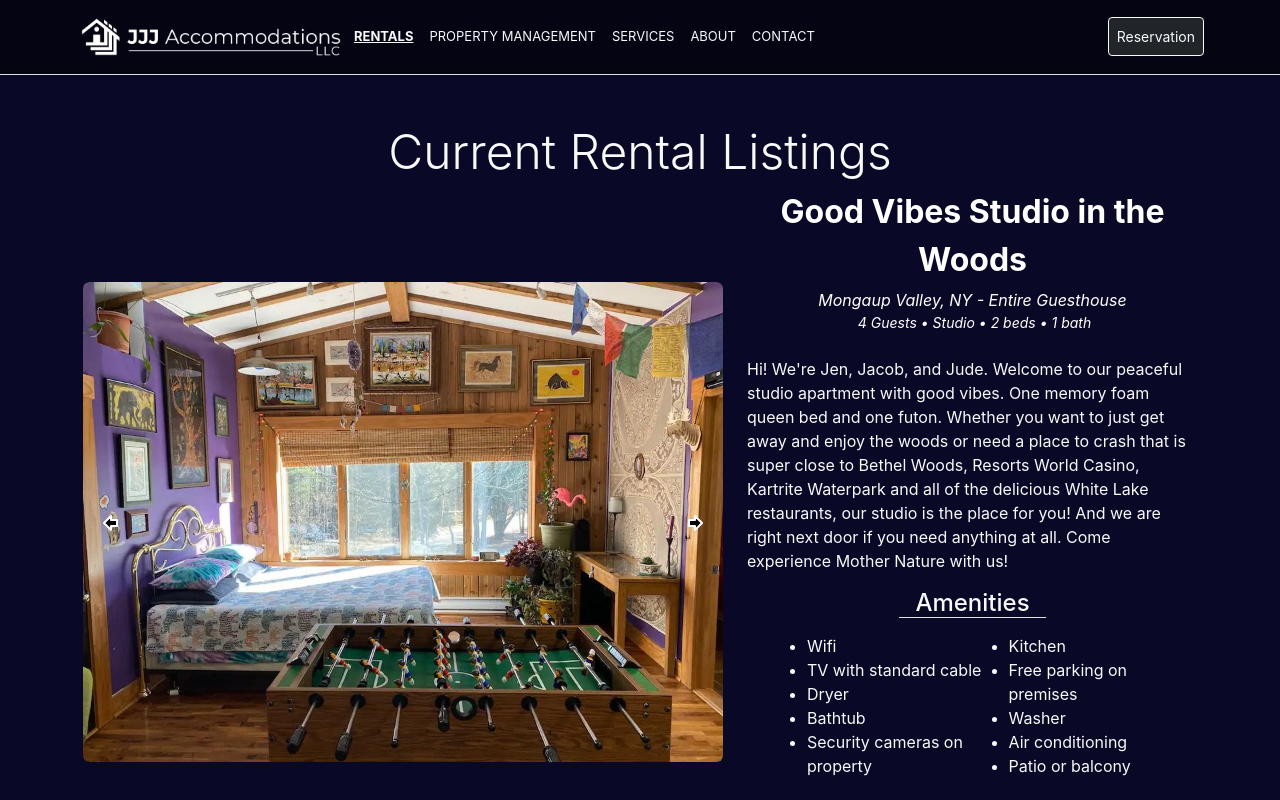
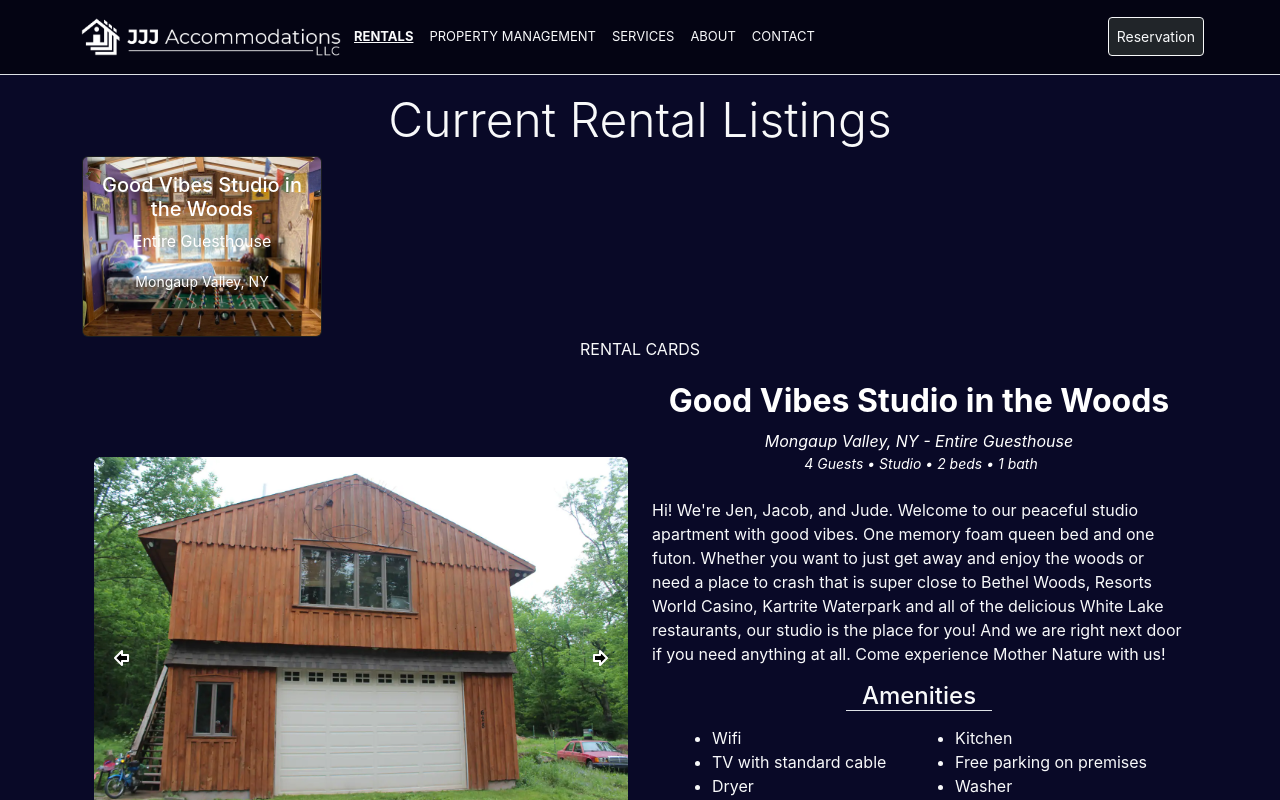
Before and after one commit to Jon-Grabowski/jjj-accommodations, a React (Create React App) app: page /rentals in a window 1280 px wide. Shown: the top 800 px of the page. Built offline with nearby package versions, Linux system fonts and the light colour scheme.

Commit message:
refactored rental pages files, started making rental cards

```diff
--- a/src/components/Home/RentalCarousel.js
+++ b/src/components/Home/RentalCarousel.js
@@ -1,10 +1,9 @@
 import React from 'react'
 import { useState, useEffect } from 'react'
-import { images } from './utilitiesHome';
 import './rentalcarousel.css'
 import { ArrowBigLeft, ArrowBigRight } from 'lucide-react';
 
-function RentalCarousel() {
+function RentalCarousel({images}) {
     const [imgIndex, setImageIndex] = useState(0)
 
     function handleClick(interval){
@@ -20,8 +19,8 @@ function RentalCarousel() {
 
     const imgElementArr = images.map(img => {
         return <img
-                    key={img.path}
-                    src={img.path}
+                    key={img}
+                    src={img}
                     alt='house'
                     className='carousel-img w-100 d-block rounded'
                     style={{translate: `${-100 * imgIndex}%`}}
@@ -38,7 +37,7 @@ function RentalCarousel() {
 
     return (
         <div id='home-carousel-wrapper' className='w-lg-50 w-100 position-relative rounded'>
-            <div className='w-100 h-100 d-flex overflow-hidden'>
+            <div className='w-100 h-100 d-flex overflow-hidden rounded'>
                 {imgElementArr}
             </div>
 
--- a/src/components/Home/RentalSection.js
+++ b/src/components/Home/RentalSection.js
@@ -2,6 +2,7 @@ import React from 'react'
 import RentalCarousel from './RentalCarousel';
 import './rentalsection.css'
 import { Link } from 'react-router-dom';
+import { images } from './utilitiesHome';
 
 
 
@@ -16,7 +17,7 @@ function RentalSection() {
                 <Link to='/rentals'><button className='btn btn-primary mb-2 px-4'>See Listings</button></Link>
             </div>
             <div id='carousel-section' className='w-lg-50 w-100'>
-                <RentalCarousel />
+                <RentalCarousel images={images}/>
             </div>
         </div>
     )
--- a/src/components/Home/utilitiesHome.js
+++ b/src/components/Home/utilitiesHome.js
@@ -22,16 +22,6 @@ const serviceCardData = [
     }
 ]
 
-const images = [
-    {
-        path: '../images/rentals/vibes-studio/vibes-1.jpeg',
-    },
-    {
-        path: "https://picsum.photos/id/1015/1000/600/",
-    },
-    {
-        path: "https://picsum.photos/id/1019/1000/600/",
-    },
-];
+const images = ['../images/rentals/vibes-studio/vibes-1.jpeg', "https://picsum.photos/id/1015/1000/600/", "https://picsum.photos/id/1019/1000/600/"];
 
 export {serviceCardData, images}
--- /dev/null
+++ b/src/components/Rentals/FeatureRentalInfo.js
@@ -0,0 +1,53 @@
+import React from 'react'
+import { Link } from 'react-router-dom'
+
+function FeatureRentalInfo({rental}) {
+    const { name, description, details, type, location, amenities, bnbLink } = rental
+
+    const amenitiesListLeft = []
+    const amenitiesListRight = []
+
+    amenities.forEach((amenity, index)=>{
+        if (index%2 === 0) amenitiesListLeft.push(<li>{amenity}</li>)
+        else amenitiesListRight.push(<li>{amenity}</li>)
+    })
+
+    const detailsList = details.map((detail, index) => {
+        if (index === details.length-1) return <span className='ms-1 fst-italic'>{detail}</span>
+        else return <span className='ms-1 fst-italic'>{`${detail} •`}</span>
+    })
+
+    return (
+        <div className='col-md-6 d-flex flex-column' style={{height:'100%'}}>
+            <div className="mb-4 text-white">
+                <p className='fs-2 fw-bold mb-1'>{name}</p>
+                <p className='fst-italic mb-0'>{location} - {type}</p>
+                <div className='d-flex justify-content-center' style={{fontSize: '14px'}}>
+                    {detailsList}
+                </div>
+            </div>
+            <p className="card-text text-start">{description}</p>
+            <div className=''>
+                <h3 className='d-inline border-bottom px-3 fs-4'>Amenities</h3>
+                <div className='row m-auto ps-5 mt-3'>
+                    <ul className='text-start col-6 mb-0'>
+                        {amenitiesListRight}
+                    </ul>
+                    <ul className='text-start col-6'>
+                        {amenitiesListLeft}
+                    </ul>
+                </div>
+                <Link
+                        to={bnbLink}
+                        target="_blank"
+                        type="button"
+                        className='btn btn-dark fs-5 border w-50 m-auto mt-4'
+                        style={{backgroundColor:'#FF5A5F'}}
+                    ><img style={{width:'80px'}} className='me-2 pb-1' src='../images/social icons/airbnb-2-logo-white.png'
+                    alt='AirBnB Logo'/>Book Now</Link>
+            </div>
+        </div>
+    )
+}
+
+export default FeatureRentalInfo
--- a/src/components/Rentals/FeaturedRental.js
+++ b/src/components/Rentals/FeaturedRental.js
@@ -1,23 +1,24 @@
 import React from 'react'
-import { Link } from 'react-router-dom'
-import FeaturedRentalCarousel from './FeaturedRentalCarousel'
+import RentalCarousel from '../Home/RentalCarousel'
+import FeatureRentalInfo from './FeatureRentalInfo'
 
 
 function FeaturedRental({rental}) {
-    const {images, bnbLink} = rental
+    const {images} = rental
 
     return (
-        <div className="text-center m-auto" style={{maxWidth:'40rem'}}>
+        <div className='row align-items-center m-auto'>
 
-            <div className="">
-                <div className='flex '>
-                    <FeaturedRentalCarousel images={images} />
+            <div className='col-md-6'>
+                <div className="text-center m-auto" style={{maxWidth:'40rem'}}>
+                    <RentalCarousel images={images} />
+                    <div className="card-footer text-body-secondary">
+                    </div>
                 </div>
+            </div>
 
-            </div>
-            <div className="card-footer text-body-secondary mt-3">
+            <FeatureRentalInfo rental={rental} />
 
-            </div>
         </div>
     )
 }
--- a/src/components/Rentals/FeaturedRentalCarousel.js
+++ /dev/null
@@ -1,42 +0,0 @@
-import React from 'react'
-import { useState } from 'react'
-import { ArrowBigLeft, ArrowBigRight } from 'lucide-react';
-import './featuredrentalcarousel.css'
-
-function FeaturedRentalCarousel({images}) {
-    const [imgIndex, setImageIndex] = useState(0)
-
-    function handleClick(interval){
-        if (interval > 0) {
-            if (imgIndex === images.length - 1) setImageIndex(0)
-            else setImageIndex(imgIndex+interval)
-        }
-        if (interval < 0) {
-            if (imgIndex === 0) setImageIndex(images.length - 1)
-            else setImageIndex(imgIndex+interval)
-        }
-    }
-
-    const imgElementArr = images.map(img => {
-        return <img
-                    key={img}
-                    src={img}
-                    alt='house'
-                    className='carousel-img w-100 d-block rounded'
-                    style={{translate: `${-100 * imgIndex}%`}}
-                />
-    })
-
-    return (
-        <div id='home-carousel-wrapper' className='w-lg-50 w-100 position-relative rounded'>
-            <div className='w-100 h-100 d-flex overflow-hidden rounded'>
-                {imgElementArr}
-            </div>
-
-            <button onClick={()=>{handleClick(-1)}} className='carousel-btn position-absolute rounded-start' style={{left: '0'}}><ArrowBigLeft/></button>
-            <button onClick={()=>{handleClick(1)}} className='carousel-btn position-absolute rounded-end' style={{right: '0'}}><ArrowBigRight/></button>
-        </div>
-    )
-}
-
-export default FeaturedRentalCarousel
--- /dev/null
+++ b/src/components/Rentals/RentalCard.js
@@ -0,0 +1,18 @@
+import React from 'react'
+
+function RentalCard({rental}) {
+    const { name, details, type, location, images } = rental
+
+    return (
+        <div className="card text-bg-dark" style={{maxWidth: '15rem'}}>
+            <img src={images[0]} className="card-img" alt={name}/>
+            <div className="card-img-overlay">
+                <h5 className="card-title">{name}</h5>
+                <p className="card-text">{type}</p>
+                <p className="card-text"><small>{location}</small></p>
+            </div>
+        </div>
+    )
+}
+
+export default RentalCard
--- a/src/components/Rentals/Rentals.js
+++ b/src/components/Rentals/Rentals.js
@@ -1,64 +1,28 @@
 import React from 'react';
 import { useState } from 'react';
-import { Link } from 'react-router-dom';
 import FeaturedRental from './FeaturedRental';
 import { rentalProperties } from './utilitiesRental';
+import RentalCard from './RentalCard';
+
 
 function Rentals() {
     const [featureRental, setFeatureRental] = useState(rentalProperties[0])
-    const { name, description, details, type, location, amenities, bnbLink } = featureRental
 
-    const amenitiesListLeft = []
-    const amenitiesListRight = []
-
-    amenities.forEach((amenity, index)=>{
-        if (index%2 === 0) amenitiesListLeft.push(<li>{amenity}</li>)
-        else amenitiesListRight.push(<li>{amenity}</li>)
-    })
-
-    const detailsList = details.map((detail, index) => {
-        if (index === details.length-1) return <span className='ms-1 fst-italic'>{detail}</span>
-        else return <span className='ms-1 fst-italic'>{`${detail} •`}</span>
+    const rentalCards = rentalProperties.map((rental, index) => {
+        return <RentalCard key={index} rental={rental} />
     })
 
     return (
-        <div className='mt-5 container-lg'>
+        <div className='mt-3 container-lg'>
             <h1 className='display-5'>Current Rental Listings</h1>
 
+            <div className='w-full'>
+                {rentalCards}
+                <p>RENTAL CARDS</p>
+            </div>
+
             <div className='row align-items-center'>
-                <div className='col-md-7'>
-                    <FeaturedRental rental={featureRental} />
-                </div>
-                <div className='col-md-5 d-flex flex-column' style={{height:'100%'}}>
-                    <div className="mb-4 text-white">
-                        <p className='fs-2 fw-bold mb-1'>{name}</p>
-                        <p className='fst-italic mb-0'>{location} - {type}</p>
-                        <div className='d-flex justify-content-center' style={{fontSize: '14px'}}>
-                            {detailsList}
-                        </div>
-                    </div>
-                    <p className="card-text text-start">{description}</p>
-                    <div className=''>
-                        <h3 className='d-inline border-bottom px-3 fs-4'>Amenities</h3>
-                        <div className='row m-auto ps-5 mt-3'>
-                            <ul className='text-start col-6 mb-0'>
-                                {amenitiesListRight}
-                            </ul>
-                            <ul className='text-start col-6'>
-                                {amenitiesListLeft}
-                            </ul>
-
-                        </div>
-                        <Link
-                                to={bnbLink}
-                                target="_blank"
-                                type="button"
-                                className='btn btn-dark fs-5 border w-50 m-auto mt-4'
-                                style={{backgroundColor:'#FF5A5F'}}
-                            ><img style={{width:'40px'}} className='me-2' src='../images/social icons/airbnb-2-logo-white.png'/>Book Now</Link>
-                    </div>
-                </div>
-
+                <FeaturedRental rental={featureRental} />
             </div>
 
             <div className='d-flex justify-content-center gap-3'>
--- a/src/components/Rentals/featuredrentalcarousel.css
+++ /dev/null
@@ -1,26 +0,0 @@
-.carousel-btn{
-    all: unset;
-    top: 0;
-    bottom:0;
-    padding: 1rem;
-    transition: background-color 200ms ease-in-out;
-}
-
-.carousel-btn > * {
-    stroke:white;
-    fill: black;
-}
-
-.carousel-btn:hover {
-    background-color: rgb(0, 0, 0, .30);
-}
-
-.carousel-img{
-    object-fit: cover;
-    width: 100%;
-    height: 100%;
-    display: block;
-    flex-shrink: 0;
-    flex-grow: 0;
-    transition: translate 300ms ease-in-out;
-}
```
Also changed, not shown: public/images/social icons/airbnb-2-logo-white.png.
